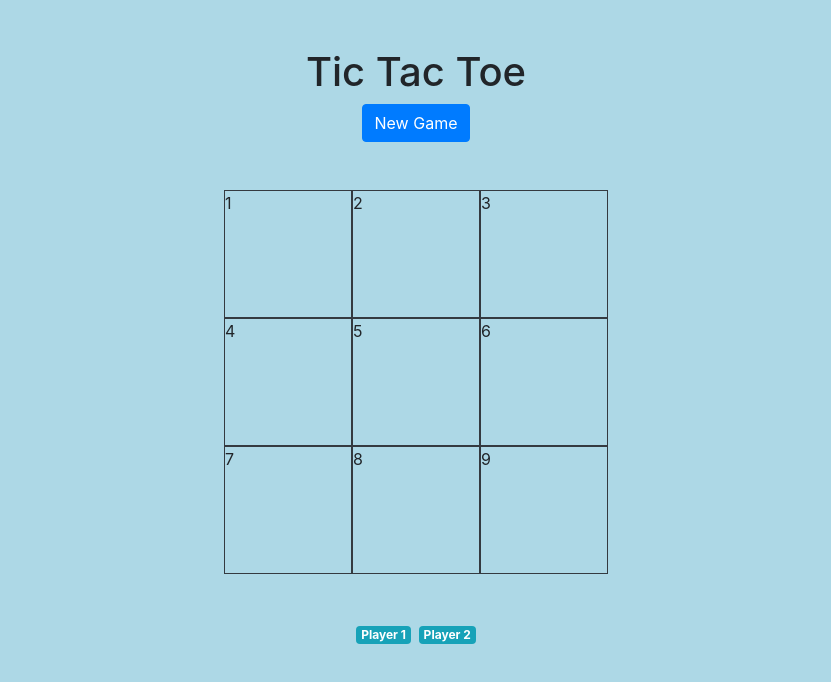
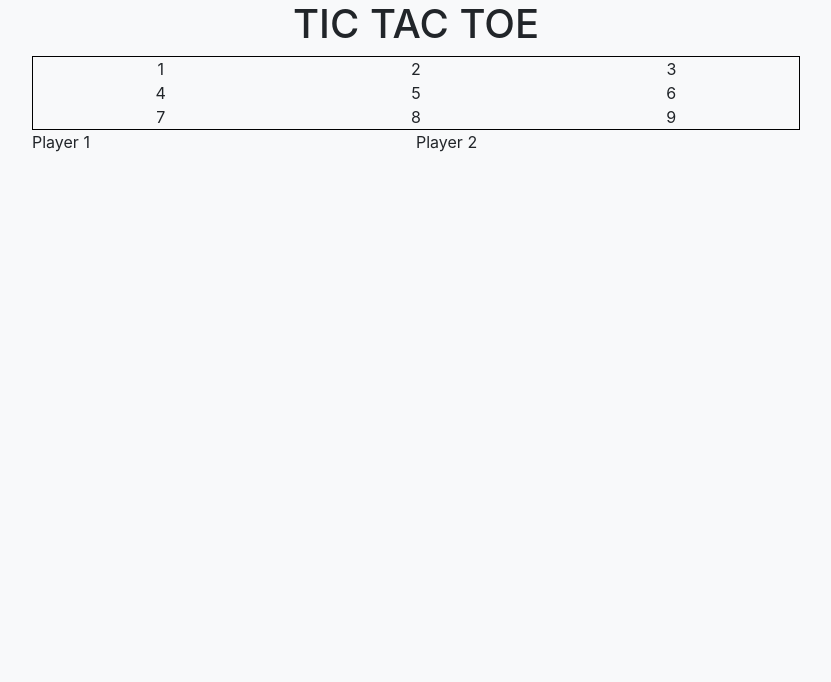
Before and after one commit to aecordova/js-tictactoe, a plain HTML site: page index.html in a window 1280 px wide. Shown: the whole page, without its empty margins (224-1055 px from the left). Drawn offline with nearby package versions, Linux system fonts and the light colour scheme.

Commit message:
Add modifications to front

```diff
--- a/css/main.css
+++ b/css/main.css
@@ -1,14 +1,32 @@
 
 body {
-  /*background: url("https://picsum.photos/seed/picsum/800/800") 50% 100% no-repeat;*/
-  background-color: lightblue;
+	/* background-image: url("https://picsum.photos/1000/800.jpg?grayscale&blur=4");
+	background-size: 100% 120%; */
+}
+main {
+	height: 100%;
 }
 
-.cell-size {
-	width: 8rem;
-	height: 8rem;
+.board-container{
+	height: 80%;
 }
 
-.board-width {
-	width: 35%;
+h1{
+	text-align: center;
 }
+
+.board{
+	border: 1px solid black;
+	display: grid;
+	grid-template-columns: 1fr 1fr 1fr;
+	width: 60%;
+	margin: 0 auto;
+	text-align: center;
+}
+
+.player-section{
+	display: grid;
+	grid-template-columns: 1fr 1fr;
+	width: 60%;
+	margin: 0 auto;
+}
--- a/index.html
+++ b/index.html
@@ -1,46 +1,35 @@
 <!DOCTYPE html>
 <html>
-<head>
-	<title>Tic Tac Toe</title>
-	<link rel="stylesheet" href="https://stackpath.bootstrapcdn.com/bootstrap/4.4.1/css/bootstrap.min.css" integrity="sha384-Vkoo8x4CGsO3+Hhxv8T/Q5PaXtkKtu6ug5TOeNV6gBiFeWPGFN9MuhOf23Q9Ifjh" crossorigin="anonymous">
-	<link rel="stylesheet" type="text/css" href="css/main.css">
-</head>
-<body>
-	<div class="container">
-		<div class="text-center mt-5">
-			<h1>Tic Tac Toe</h1>
-			<button class="btn btn-primary">New Game</button>
-		</div>
-
-		<div class="row">
-			<div class="mx-auto mt-5">
-				<div class="d-flex">
-					<div class="border border-dark cell-size">1</div>
-					<div class="border border-dark cell-size">2</div>
-					<div class="border border-dark cell-size">3</div>
+  <head>
+    <title>Tic Tac Toe</title>
+    <link
+      rel="stylesheet"
+      href="https://stackpath.bootstrapcdn.com/bootstrap/4.4.1/css/bootstrap.min.css"
+      integrity="sha384-Vkoo8x4CGsO3+Hhxv8T/Q5PaXtkKtu6ug5TOeNV6gBiFeWPGFN9MuhOf23Q9Ifjh"
+      crossorigin="anonymous"
+    />
+    <link rel="stylesheet" type="text/css" href="css/main.css" />
+  </head>
+  <body class="bg-light">
+		<main class="main">
+			<h1>TIC TAC TOE</h1>
+			<div class = "board-container" >
+				<div class="board">
+					<div>1</div>
+					<div>2</div>
+					<div>3</div>
+					<div>4</div>
+					<div>5</div>
+					<div>6</div>
+					<div>7</div>
+					<div>8</div>
+					<div>9</div>
 				</div>
-				<div class="d-flex">
-					<div class="border border-dark cell-size">4</div>
-					<div class="border border-dark cell-size">5</div>
-					<div class="border border-dark cell-size">6</div>
-				</div>
-				<div class="d-flex">
-					<div class="border border-dark cell-size">7</div>
-					<div class="border border-dark cell-size">8</div>
-					<div class="border border-dark cell-size">9</div>
+				<div class = "player-section">
+					<div>Player 1</div>
+					<div>Player 2</div>
 				</div>
 			</div>
-		</div>
-
-		<div class="row">
-			<div class="mx-auto mt-5 d-flex">
-				<div class="badge badge-info m-1">Player 1</div>
-				<div class="badge badge-info m-1">Player 2</div>
-			</div>
-		</div>
-
-	</div>
-
-
-</body>
+		</main>
+  </body>
 </html>
```
